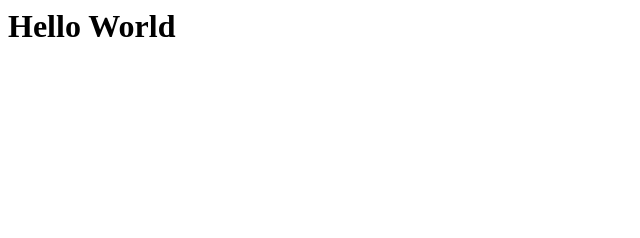
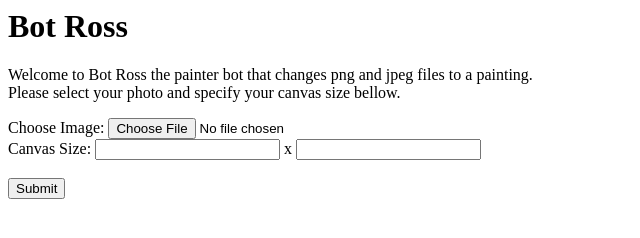
Before and after one commit to MarleeMaria/BotRoss, a plain HTML site: page index.html in a window 1280 px wide. Shown: the whole page, without its empty margins (0-640 px from the left). Drawn offline with Linux system fonts and the light colour scheme.

Commit message:
Extremly Basic UI

```diff
--- a/index.html
+++ b/index.html
@@ -1 +1,14 @@
-<h1>Hello World</h1>
+<h1>Bot Ross</h1>
+<p>Welcome to Bot Ross the painter bot that changes png and jpeg files to a painting.<br>
+Please select your photo and specify your canvas size bellow.
+</p>
+<form>
+     Choose Image:
+     <input type="file" name="pic" accept="image/*">
+     <br>
+    Canvas Size:
+    <input type="number"> x
+    <input type="number"><br><br>
+    <input type="submit">
+
+</form>
```
